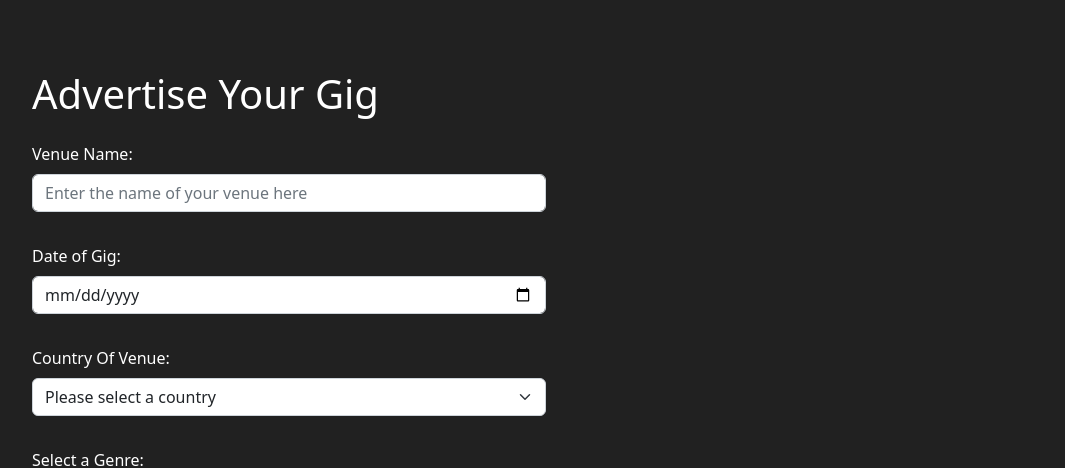
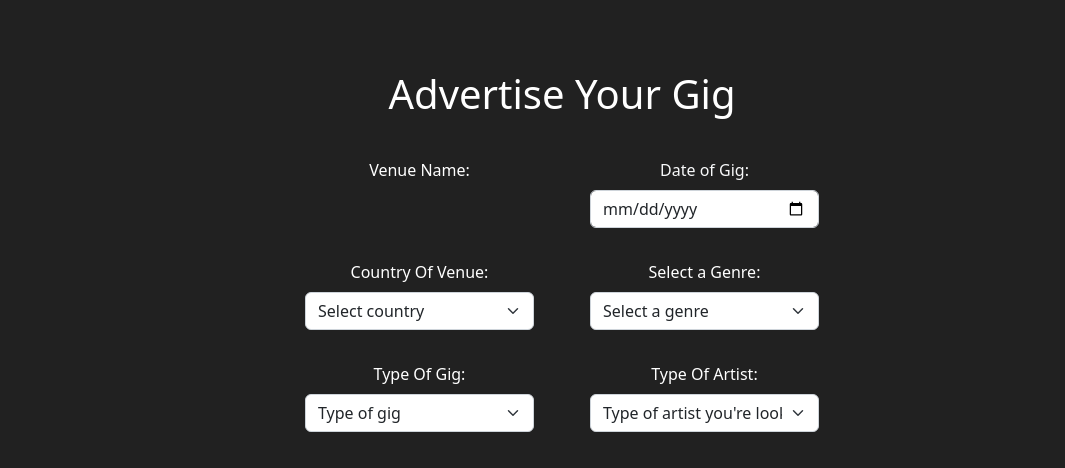
Before and after one commit to joshthomas98/gig_mania_frontend, a React (Create React App) app: page /venueadvertisegig in a window 1280 px wide. Shown: the part 304-772 px from the top of the page, without its empty margins (78-1143 px from the left). Built offline with nearby package versions, Linux system fonts and the light colour scheme; no server answers.

Commit message:
Finished gig creation, edit and deletion

```diff
--- a/src/components/DeleteListedGigModal.js
+++ b/src/components/DeleteListedGigModal.js
@@ -2,7 +2,7 @@ import React from "react";
 import Button from "react-bootstrap/Button";
 import Modal from "react-bootstrap/Modal";
 
-const DeleteListedGig = ({ show, handleClose }) => {
+const DeleteListedGig = ({ show, handleClose, gigId, handleDeleteGig }) => {
   const modalStyle = {
     backgroundColor: "#121212",
     color: "#fff",
@@ -24,6 +24,26 @@ const DeleteListedGig = ({ show, handleClose }) => {
     marginLeft: "10px", // Add margin to the "No" button
   };
 
+  const handleYesButtonClick = () => {
+    fetch(`http://localhost:8000/artist_listed_gigs/${gigId}/`, {
+      method: "DELETE",
+    })
+      .then((response) => {
+        // Check if the DELETE request was successful
+        if (response.ok) {
+          // Do something if successful, e.g., update the UI or handle the response
+          console.log("DELETE request successful");
+        } else {
+          // Handle errors if the DELETE request fails
+          console.error("DELETE request failed");
+        }
+      })
+      .catch((error) => {
+        // Handle network errors or other exceptions
+        console.error("Error occurred while processing DELETE request:", error);
+      });
+  };
+
   return (
     <Modal show={show} onHide={handleClose} style={modalStyle}>
       <Modal.Header closeButton>
@@ -32,7 +52,7 @@ const DeleteListedGig = ({ show, handleClose }) => {
       <Modal.Body>Are you sure you want to delete this gig?</Modal.Body>
       <Modal.Footer style={buttonContainerStyle}>
         <div>
-          <Button variant="secondary" onClick={handleClose}>
+          <Button variant="secondary" onClick={handleDeleteGig}>
             Yes
           </Button>
           <Button
--- a/src/pages/GigAdvertised.js
+++ b/src/pages/GigAdvertised.js
@@ -2,10 +2,19 @@ import React from "react";
 import SuccessAnimation from "../components/SuccessAnimation";
 
 const GigAdvertised = () => {
+  const storedUserType = localStorage.getItem("artistOrVenue");
+
   return (
     <div className="text-light text-center">
-      <h1>Thank you!</h1>
-      <h3>You have successfully advertised your gig.</h3>
+      <h2 className="pb-5">You have successfully advertised your gig!</h2>
+
+      <a
+        className="pb-3"
+        href={storedUserType === "A" ? "artistuserprofile" : "venueuserprofile"}
+      >
+        Back to my profile
+      </a>
+
       <div style={{ position: "relative", top: "-110px" }}>
         <SuccessAnimation />
       </div>
--- a/src/pages/GigSuccessfullyUpdated.js
+++ b/src/pages/GigSuccessfullyUpdated.js
@@ -2,11 +2,16 @@ import React from "react";
 import SuccessAnimation from "../components/SuccessAnimation";
 
 const GigSuccessfullyUpdated = () => {
+  const storedUserType = localStorage.getItem("artistOrVenue");
+
   return (
     <div className="text-light text-center">
       <h2 className="pb-5">Your gig has been successfully updated!</h2>
 
-      <a className="pb-3" href="artistuserprofile">
+      <a
+        className="pb-3"
+        href={storedUserType === "A" ? "artistuserprofile" : "venueuserprofile"}
+      >
         Back to my profile
       </a>
 
--- a/src/pages/MyListedGigs.js
+++ b/src/pages/MyListedGigs.js
@@ -5,7 +5,6 @@ import DeleteListedGig from "../components/DeleteListedGigModal";
 
 const MyListedGigs = () => {
   const navigate = useNavigate();
-  // const gigId = useParams();
 
   const storedUserId = localStorage.getItem("userId");
   const storedUserType = localStorage.getItem("artistOrVenue");
@@ -13,6 +12,7 @@ const MyListedGigs = () => {
   const [artistGigs, setArtistGigs] = useState("");
   const [venueGigs, setVenueGigs] = useState("");
 
+  const [selectedGigId, setSelectedGigId] = useState(null);
   const [showModal, setShowModal] = useState(false);
 
   //   useEffect(() => {
@@ -63,7 +63,8 @@ const MyListedGigs = () => {
     }
   };
 
-  const handleTrashIconClick = () => {
+  const handleTrashIconClick = (gigId) => {
+    setSelectedGigId(gigId);
     setShowModal(true);
   };
 
@@ -71,8 +72,48 @@ const MyListedGigs = () => {
     setShowModal(false);
   };
 
-  console.log(artistGigs);
-  console.log(venueGigs);
+  const handleDeleteGig = () => {
+    if (storedUserType === "A") {
+      fetch(`http://localhost:8000/artist_listed_gigs/${selectedGigId}/`, {
+        method: "DELETE",
+      })
+        .then((response) => {
+          if (response.ok) {
+            console.log("DELETE request successful");
+            // Page reloads after the DELETE request is successful
+            window.location.reload();
+          } else {
+            console.error("DELETE request failed");
+          }
+        })
+        .catch((error) => {
+          console.error(
+            "Error occurred while processing DELETE request:",
+            error
+          );
+        });
+    } else if (storedUserType === "V") {
+      fetch(`http://localhost:8000/venue_listed_gigs/${selectedGigId}/`, {
+        method: "DELETE",
+      })
+        .then((response) => {
+          if (response.ok) {
+            console.log("DELETE request successful");
+            // Page reloads after the DELETE request is successful
+            window.location.reload();
+          } else {
+            console.error("DELETE request failed");
+          }
+        })
+        .catch((error) => {
+          console.error(
+            "Error occurred while processing DELETE request:",
+            error
+          );
+        });
+    }
+    setShowModal(false); // Close the modal after handling the DELETE request
+  };
 
   return (
     <div className="text-light">
@@ -99,9 +140,7 @@ const MyListedGigs = () => {
           artistGigs.length > 0 ? (
             artistGigs.map((gig, index) => (
               <li className="py-4" key={index}>
-                <strong>Artist Name:</strong> {gig.artist_name}
-                <br />
-                <strong>Artist Type:</strong> {gig.artist_type}
+                <strong>Venue Name:</strong> {gig.venue_name}
                 <br />
                 <strong>Country of Venue:</strong> {gig.country_of_venue}
                 <br />
@@ -109,15 +148,9 @@ const MyListedGigs = () => {
                 <br />
                 <strong>Genre of Gig:</strong> {gig.genre_of_gig}
                 <br />
-                <strong>ID:</strong> {gig.id}
+                <strong>Type of Gig:</strong> {gig.type_of_gig}
                 <br />
                 <strong>Payment:</strong> {gig.payment}
-                <br />
-                <strong>Type of Gig:</strong> {gig.type_of_gig}
-                <br />
-                <strong>User Type:</strong> {gig.user_type}
-                <br />
-                <strong>Venue Name:</strong> {gig.venue_name}
                 <br />
                 <Button
                   variant="secondary"
@@ -128,9 +161,9 @@ const MyListedGigs = () => {
                 </Button>
                 <h4 className="pt-3">
                   <i
-                    onClick={handleTrashIconClick}
+                    onClick={() => handleTrashIconClick(gig.id)}
                     className="bi bi-trash"
-                    style={{ cursor: "pointer" }} // Inline style to change cursor to pointer on hover
+                    style={{ cursor: "pointer" }}
                   ></i>
                 </h4>
               </li>
@@ -163,6 +196,13 @@ const MyListedGigs = () => {
               >
                 Edit this gig
               </Button>
+              <h4 className="pt-3">
+                <i
+                  onClick={() => handleTrashIconClick(gig.id)}
+                  className="bi bi-trash"
+                  style={{ cursor: "pointer" }}
+                ></i>
+              </h4>
             </li>
           ))
         ) : (
@@ -171,7 +211,12 @@ const MyListedGigs = () => {
       </ul>
 
       {/* Conditionally render the DeleteListedGig component based on showModal state */}
-      <DeleteListedGig show={showModal} handleClose={handleCloseModal} />
+      <DeleteListedGig
+        show={showModal}
+        handleClose={handleCloseModal}
+        gigId={selectedGigId}
+        handleDeleteGig={handleDeleteGig}
+      />
     </div>
   );
 };
--- a/src/pages/VenueAdvertiseGig.js
+++ b/src/pages/VenueAdvertiseGig.js
@@ -1,8 +1,7 @@
 import React, { useState, useEffect, useContext } from "react";
-import { Form, Button } from "react-bootstrap";
+import { Form, Button, Row, Col } from "react-bootstrap";
 import "bootstrap/dist/css/bootstrap.min.css";
 import { useNavigate } from "react-router-dom";
-// import { LoginContext } from "../App";
 
 function VenueAdvertiseGig() {
   const navigate = useNavigate();
@@ -12,20 +11,12 @@ function VenueAdvertiseGig() {
 
   const [fetchedVenueDetails, setFetchedVenueDetails] = useState();
 
-  // const { userId, setUserId, artistOrVenue, setArtistOrVenue } =
-  //   useContext(LoginContext);
-
-  // useEffect(() => {
-  //   if (userId === null) {
-  //     navigate("/artistorvenuesignin");
-  //   }
-  // }, [userId, navigate]);
-
   const [venueName, setVenueName] = useState("");
   const [dateOfGig, setDateOfGig] = useState("");
   const [countryOfVenue, setCountryOfVenue] = useState("");
   const [genreOfGig, setGenreOfGig] = useState("");
   const [typeOfGig, setTypeOfGig] = useState("");
+  const [typeOfArtist, setTypeOfArtist] = useState("");
   const [payment, setPayment] = useState("");
 
   const fetchVenueName = () => {
@@ -33,7 +24,7 @@ function VenueAdvertiseGig() {
       .then((response) => response.json())
       .then((data) => {
         setFetchedVenueDetails(data);
-        console.log(fetchedVenueDetails.venue_name);
+        console.log(data?.id); // Use optional chaining here
       })
       .catch((error) => {
         console.error("Error fetching venue name:", error);
@@ -47,7 +38,7 @@ function VenueAdvertiseGig() {
   useEffect(() => {
     // Once the data is fetched and stored in gigFormFieldData state,
     // set the individual form field values using that data
-    if (fetchedVenueDetails) {
+    if (fetchedVenueDetails?.venue_name) {
       setVenueName(fetchedVenueDetails.venue_name);
     }
   }, [fetchedVenueDetails]);
@@ -61,15 +52,16 @@ function VenueAdvertiseGig() {
     const date = dateObj.toISOString().slice(0, 10);
 
     const data = {
-      venue: fetchedVenueDetails ? fetchedVenueDetails.venue_name : "", // Include the fetched venue name
+      venue: fetchedVenueDetails ? fetchedVenueDetails.id : "", // Include the fetched venue name
       date_of_gig: date,
       country_of_venue: countryOfVenue,
       genre_of_gig: genreOfGig,
       type_of_gig: typeOfGig,
+      artist_type: typeOfArtist,
       payment: payment,
+      user_type: storedUserType === "V" ? "Venue" : "",
     };
 
-    // Replace Axios with Fetch API here
     fetch("http://localhost:8000/venue_listed_gigs/", {
       method: "POST",
       headers: {
@@ -91,20 +83,29 @@ function VenueAdvertiseGig() {
 
   return (
     <div className="container-fluid">
-      <h1 className="text-white px-3">Advertise Your Gig</h1>
+      <h1 className="text-white text-center mb-4 px-3">Advertise Your Gig</h1>
 
-      <Form onSubmit={handleSubmit} className="rounded-3 w-50">
-        <Form.Group className="p-3">
+      <Form
+        onSubmit={handleSubmit}
+        className="rounded-3 w-50 mx-auto text-light"
+      >
+        <Row className="justify-content-center">
+          <Col md={6}>
+            <Form.Group className="p-3 text-center">
               <Form.Label className="text-white">Venue Name:</Form.Label>
-          <Form.Control
-            placeholder="Enter the name of your venue here"
-            type="text"
+              {/* Non-editable text element to display the venue name */}
+              <div>{venueName}</div>
+              {/* Hidden input field to store and send the venue name in the POST request */}
+              <input
+                type="hidden"
+                name="venueName"
                 value={venueName}
-            onChange={(event) => setVenueName(event.target.value)}
+                readOnly // Make the input read-only
               />
             </Form.Group>
-
-        <Form.Group className="p-3 text-white" controlId="date">
+          </Col>
+          <Col md={6}>
+            <Form.Group className="p-3 text-center" controlId="date">
               <Form.Label>Date of Gig:</Form.Label>
               <Form.Control
                 type="date"
@@ -113,28 +114,32 @@ function VenueAdvertiseGig() {
                 onChange={(event) => setDateOfGig(event.target.value)}
               />
             </Form.Group>
-
-        <Form.Group className="p-3">
+          </Col>
+        </Row>
+        <Row className="justify-content-center">
+          <Col md={6}>
+            <Form.Group className="p-3 text-center">
               <Form.Label className="text-white">Country Of Venue:</Form.Label>
               <Form.Select
                 value={countryOfVenue}
                 onChange={(event) => setCountryOfVenue(event.target.value)}
               >
-            <option value="">Please select a country</option>
+                <option value="">Select country</option>
                 <option value="England">England</option>
                 <option value="Wales">Wales</option>
                 <option value="Scotland">Scotland</option>
                 <option value="Northern Ireland">Northern Ireland</option>
               </Form.Select>
             </Form.Group>
-
-        <Form.Group className="p-3">
+          </Col>
+          <Col md={6}>
+            <Form.Group className="p-3 text-center">
               <Form.Label className="text-white">Select a Genre:</Form.Label>
               <Form.Select
                 value={genreOfGig}
                 onChange={(event) => setGenreOfGig(event.target.value)}
               >
-            <option value="">Please select a genre</option>
+                <option value="">Select a genre</option>
                 <option value="Rock">Rock</option>
                 <option value="Pop">Pop</option>
                 <option value="Jazz">Jazz</option>
@@ -150,25 +155,47 @@ function VenueAdvertiseGig() {
                 <option value="World Music">World Music</option>
               </Form.Select>
             </Form.Group>
-
-        <Form.Group className="p-3">
+          </Col>
+        </Row>
+        <Row className="justify-content-center">
+          <Col md={6}>
+            <Form.Group className="p-3 text-center">
               <Form.Label className="text-white">Type Of Gig:</Form.Label>
               <Form.Select
-            placeholder="What type of gig are you looking for?"
+                placeholder="Type of gig you are looking for"
                 value={typeOfGig}
                 onChange={(event) => setTypeOfGig(event.target.value)}
               >
                 <option disabled hidden value="">
-              What type of gig are you looking for?
+                  Type of gig
                 </option>
                 <option value="Original Music">Original Music</option>
                 <option value="Covers">Covers</option>
                 <option value="Both">Both</option>
-            {/* <option value="Any">Any</option> */}
               </Form.Select>
             </Form.Group>
-
-        <Form.Group className="p-3">
+          </Col>
+          <Col md={6}>
+            <Form.Group className="p-3 text-center">
+              <Form.Label className="text-white">Type Of Artist:</Form.Label>
+              <Form.Select
+                placeholder="Type of artist you are looking for"
+                value={typeOfArtist}
+                onChange={(event) => setTypeOfArtist(event.target.value)}
+              >
+                <option disabled hidden value="">
+                  Type of artist you're looking for
+                </option>
+                <option value="Full band">Full band</option>
+                <option value="Solo artist">Solo artist</option>
+                <option value="Duo">Duo</option>
+              </Form.Select>
+            </Form.Group>
+          </Col>
+        </Row>
+        <Row className="justify-content-center">
+          <Col md={6}>
+            <Form.Group className="p-3 text-center">
               <Form.Label className="text-white">Payment For Gig:</Form.Label>
               <Form.Control
                 placeholder="£ (If gig is unpaid enter 0)"
@@ -177,9 +204,13 @@ function VenueAdvertiseGig() {
                 onChange={(event) => setPayment(event.target.value)}
               />
             </Form.Group>
+          </Col>
+        </Row>
+        <div className="text-center">
           <Button className="my-3 mx-3" variant="primary" type="submit">
             Submit
           </Button>
+        </div>
       </Form>
     </div>
   );
--- a/src/pages/VenueEditGig.js
+++ b/src/pages/VenueEditGig.js
@@ -5,6 +5,9 @@ import { useNavigate, useParams } from "react-router-dom";
 const VenueEditGig = () => {
   const navigate = useNavigate();
   const { gigId } = useParams();
+
+  const storedUserId = localStorage.getItem("userId");
+  const storedUserType = localStorage.getItem("artistOrVenue");
 
   const [gigFormFieldData, setGigFormFieldData] = useState("");
 
@@ -15,7 +18,6 @@ const VenueEditGig = () => {
   const [typeOfGig, setTypeOfGig] = useState("");
   const [artistType, setArtistType] = useState("");
   const [payment, setPayment] = useState("");
-  const [userType, setUserType] = useState("");
 
   // Fetches data for the form fields from the server based on gigId parameter in the URL
   const fetchDataForFormFields = () => {
@@ -46,7 +48,6 @@ const VenueEditGig = () => {
       setTypeOfGig(gigFormFieldData.type_of_gig);
       setArtistType(gigFormFieldData.artist_type);
       setPayment(gigFormFieldData.payment);
-      setUserType(gigFormFieldData.user_type);
     }
   }, [gigFormFieldData]);
 
@@ -64,7 +65,9 @@ const VenueEditGig = () => {
       country_of_venue: countryOfVenue,
       genre_of_gig: genreOfGig,
       type_of_gig: typeOfGig,
+      artist_type: artistType,
       payment: payment,
+      user_type: storedUserType === "V" ? "Venue" : "",
     };
 
     // Replace Axios with Fetch API here
@@ -183,16 +186,6 @@ const VenueEditGig = () => {
         />
       </Form.Group>
 
-      <Form.Group className="p-3">
-        <Form.Label className="text-white">User type:</Form.Label>
-        <Form.Control
-          type="text"
-          placeholder="Enter user type"
-          value={userType}
-          onChange={(e) => setUserType(e.target.value)}
-        />
-      </Form.Group>
-
       <Button className="m-3" variant="primary" type="submit">
         Save Changes
       </Button>
```
Lines whose indentation alone changed are shown as unchanged.
